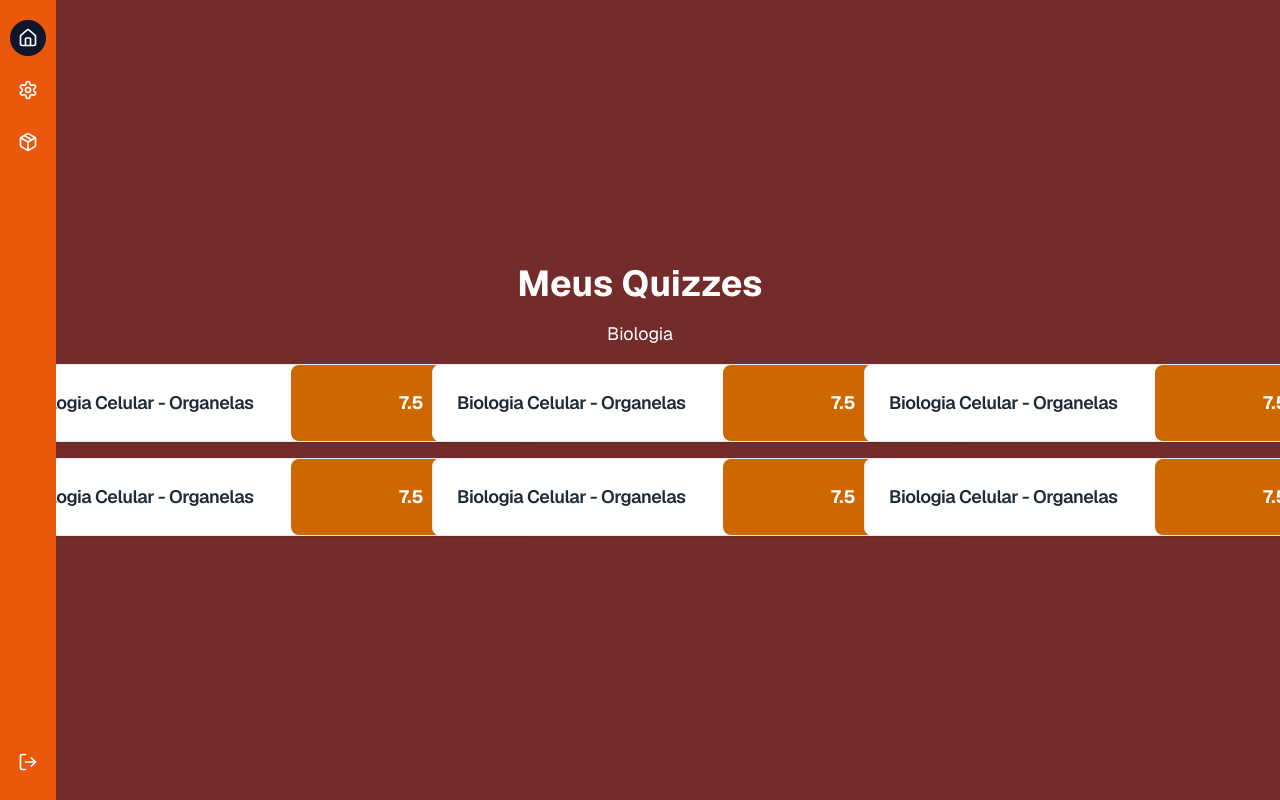
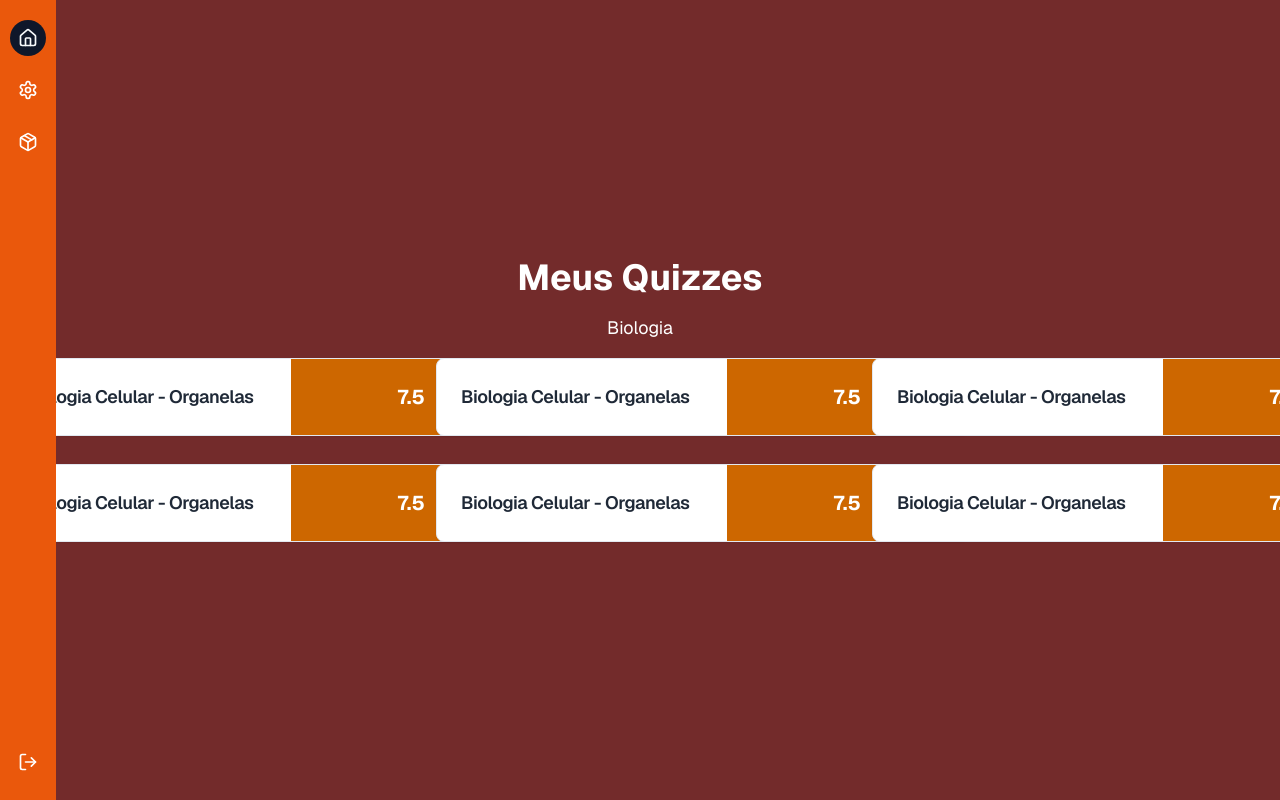
Before and after one commit to caueeugenio/fiap-hackaton-frontend, a Next.js app: page /my-quizzes in a window 1280 px wide. Shown: the top 800 px of the page. Built offline with nearby package versions, Linux system fonts and the light colour scheme.

Commit message:
fix:adjustments after feedback

```diff
--- a/src/app/my-quizzes/page.tsx
+++ b/src/app/my-quizzes/page.tsx
@@ -20,9 +20,9 @@ export default function MyQuizzesPage() {
           Meus Quizzes
         </h1>
         <h2 className='text-left text-white pb-4 text-lg'>{subject}</h2>
-        <div className='grid lg:grid-cols-3 gap-4'>
+        <div className='grid lg:grid-cols-3 gap-7'>
           {quizzes.map((quiz, index) => (
-            <QuizCard key={index} title={quiz.title} content={quiz.average} />
+            <QuizCard key={index} title={quiz.title} rate={quiz.average} />
           ))}
         </div>
       </div>
--- a/src/components/QuizCard/page.tsx
+++ b/src/components/QuizCard/page.tsx
@@ -8,10 +8,10 @@ import {
 
 interface QuizCarProps {
   title: string
-  content?: number
+  rate?: number
 }
 
-export default function QuizCard({ title, content }: QuizCarProps) {
+export default function QuizCard({ title, rate }: QuizCarProps) {
   return (
     <Card className='flex flex-col sm:flex-row w-full sm:w-[533px] '>
       <CardHeader className='flex-1'>
@@ -24,11 +24,11 @@ export default function QuizCard({ title, content }: QuizCarProps) {
 
       <CardContent className='flex-1 p-0'>
         <div
-          className='bg-primary_background flex justify-center rounded-lg'
-          style={{ height: '100%' }}
+          className='bg-primary_background flex justify-center'
+          style={{ height: '100%', borderRadius: '0 .5rem .5rem 0' }}
         >
-          <p className='text-base sm:text-lg font-bold text-white flex items-center justify-center h-full'>
-            {content}
+          <p className='text-base lg:text-xl font-bold text-white flex items-center justify-center h-full'>
+            {rate}
           </p>
         </div>
       </CardContent>
```
